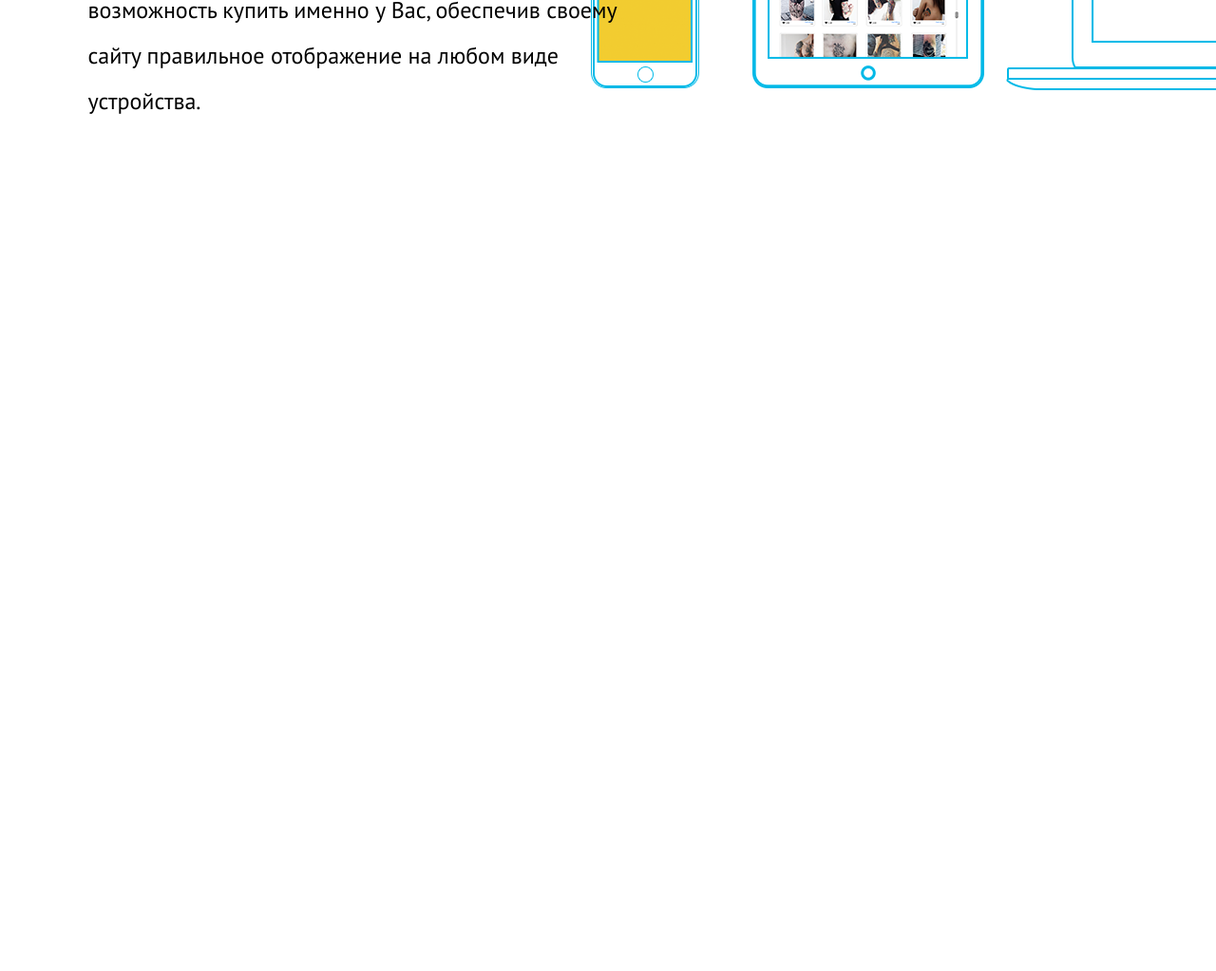
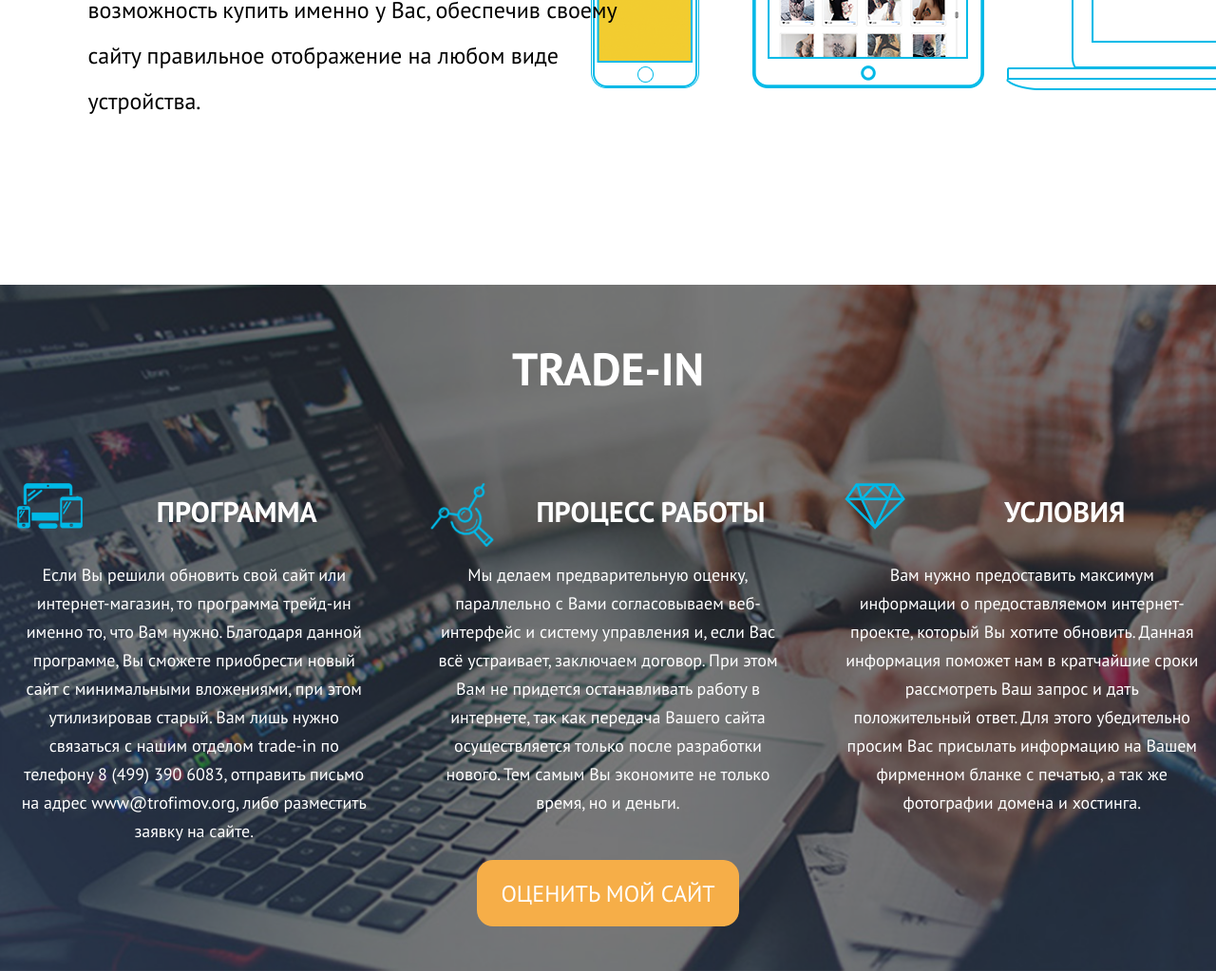
Before and after one commit to AsenchikA/WebAgency, a website: page src/index.html in a window 1280 px wide. Shown: the part 5481-6504 px from the top of the page at 95% size. Before the commit the page ends 5781 px from the top, so only its background shows below. Drawn offline with nearby package versions, Linux system fonts and the light colour scheme; files that its build step writes are made by us from their sources.

Commit message:
Верстка блока trade-in

```diff
--- a/src/index.html
+++ b/src/index.html
@@ -138,6 +138,29 @@
       <div class="adaptive__text">Зачем ограничивать свой бизнес только пользователями стандартных компьютеров и ноутбуков? Ведь сегодня все чаще люди заходят в интернет с мобильных гаджетов. Дайте им возможность купить именно у Вас, обеспечив своему сайту правильное отображение на любом виде устройства.</div>
     </div>
   </section>
+
+  <section class="trade-in">
+    <div class="trade-in__overlay">
+      <div class="trade-in__container">
+        <h2 class="trade-in__title">trade-in</h2>
+        <div class="trade-in__list">
+          <div class="trade-in__item trade-in__item--algorithm">
+            <h3 class="trade-in__item-title">программа</h3>
+            <div class="trade-in__item-text">Если Вы решили обновить свой сайт или интернет-магазин, то программа трейд-ин именно то, что Вам нужно. Благодаря данной программе, Вы сможете приобрести новый сайт с минимальными вложениями, при этом утилизировав старый. Вам лишь нужно связаться с нашим отделом trade-in по телефону <a href="tel:+74993906083">8 (499) 390 6083</a>, отправить письмо на адрес <a href="mailto:www@trofimov.org">www@trofimov.org</a>, либо разместить заявку на сайте.</div>
+          </div>
+          <div class="trade-in__item trade-in__item--process">
+            <h3 class="trade-in__item-title">процесс работы</h3>
+            <div class="trade-in__item-text">Мы делаем предварительную оценку, параллельно с Вами согласовываем веб-интерфейс и систему управления и, если Вас всё устраивает, заключаем договор. При этом Вам не придется останавливать работу в интернете, так как передача Вашего сайта осуществляется только после разработки нового. Тем самым Вы экономите не только время, но и деньги.</div>
+          </div>
+          <div class="trade-in__item trade-in__item--conditions">
+            <h3 class="trade-in__item-title">условия</h3>
+            <div class="trade-in__item-text">Вам нужно предоставить максимум информации о предоставляемом интернет-проекте, который Вы хотите обновить. Данная информация поможет нам в кратчайшие сроки рассмотреть Ваш запрос и дать положительный ответ. Для этого убедительно просим Вас присылать информацию на Вашем фирменном бланке с печатью, а так же фотографии домена и хостинга.</div>
+          </div>
+        </div>
+        <a href="#" class="btn-estimate">оценить мой сайт</a>
+      </div>
+    </div>
+  </section>
 </main>
 <script src="js/script.min.js"></script>
 </body>
--- /dev/null
+++ b/src/less/blocks/btn-estimate.less
@@ -0,0 +1,10 @@
+.btn-estimate {
+  display: inline-block;
+  padding: 20px 25px;
+  font-size: 24px;
+  color: #fff;
+  text-decoration: none;
+  text-transform: uppercase;
+  background-color: #f6ae48;
+  border-radius: 17px;
+}
--- /dev/null
+++ b/src/less/blocks/trade-in.less
@@ -0,0 +1,80 @@
+.trade-in {
+  text-align: center;
+  background: url(../img/trade-in.jpg);
+  background-size: cover;
+  background-repeat: no-repeat;
+
+  &__overlay {
+    padding-top: 64px;
+    padding-bottom: 47px;
+    background: rgba(0,0,0,0.52);
+  }
+
+  &__container {
+    .container;
+  }
+
+  &__title {
+    margin: 0;
+    margin-bottom: 100px;
+    font-size: 48px;
+    color: #fff;
+    text-align: center;
+    text-transform: uppercase;
+  }
+
+  &__list {
+    display: flex;
+    justify-content: space-between;
+    margin-bottom: 15px;
+  }
+
+  &__item {
+    position: relative;
+    flex-basis: 30%;
+    color: #fff;
+
+    &:before {
+      content: '';
+      position: absolute;
+      left: 0;
+      top: -15px;
+    }
+
+    &--algorithm:before {
+      width: 69px;
+      height: 48px;
+      background-image: url(../img/trade-in__item--algorithm.png);
+    }
+
+    &--process:before {
+      width: 67px;
+      height: 67px;
+      background-image: url(../img/trade-in__item--process.png);
+    }
+
+    &--conditions:before {
+      width: 64px;
+      height: 49px;
+      background-image: url(../img/trade-in__item--conditions.png);
+    }
+  }
+
+  &__item-title {
+    margin: 0;
+    margin-bottom: 30px;
+    padding-left: 90px;
+    font-size: 30px;
+    text-transform: uppercase;
+  }
+
+  &__item-text {
+    font-size: 18px;
+    line-height: 30px;
+
+    & a {
+      color: #fff;
+      text-decoration: none;
+    }
+  }
+}
--- a/src/less/style.less
+++ b/src/less/style.less
@@ -14,3 +14,5 @@
 @import './src/less/blocks/rewards.less';
 @import './src/less/blocks/portfolio.less';
 @import './src/less/blocks/adaptive.less';
+@import './src/less/blocks/trade-in.less';
+@import './src/less/blocks/btn-estimate.less';
```
Also changed, not shown: src/img/trade-in.jpg (added), src/img/trade-in__item--algorithm.png (added), src/img/trade-in__item--conditions.png (added), src/img/trade-in__item--process.png (added).
